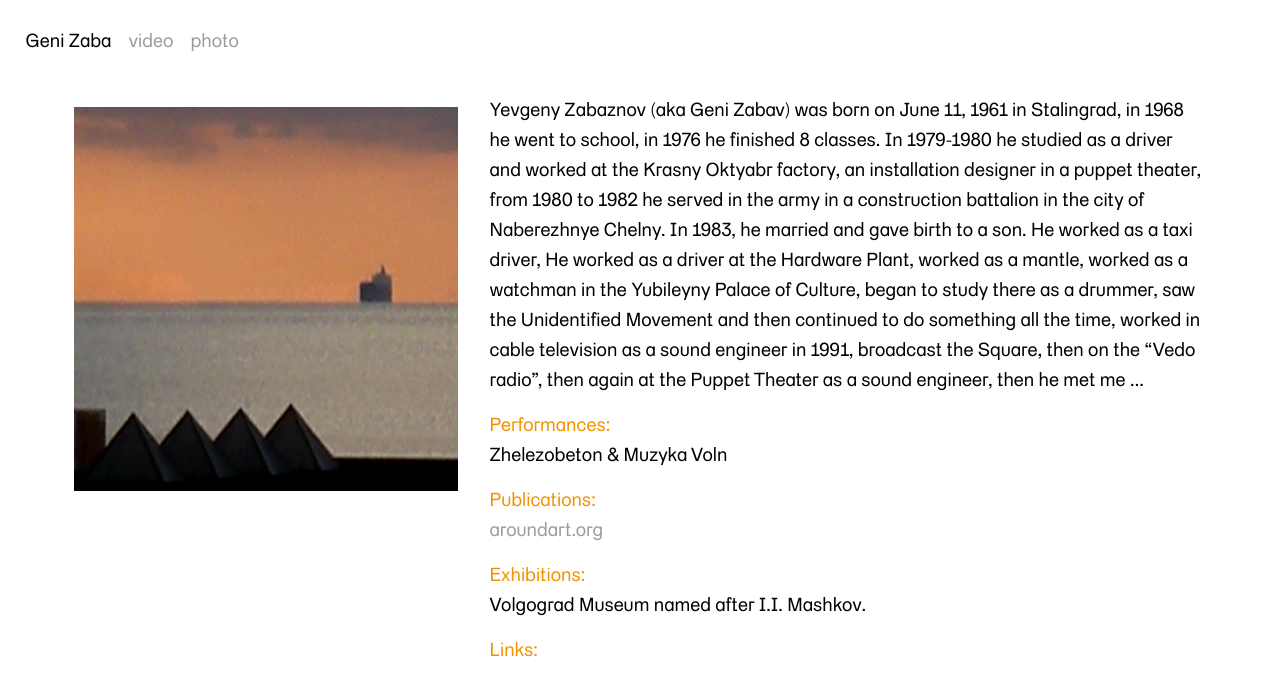
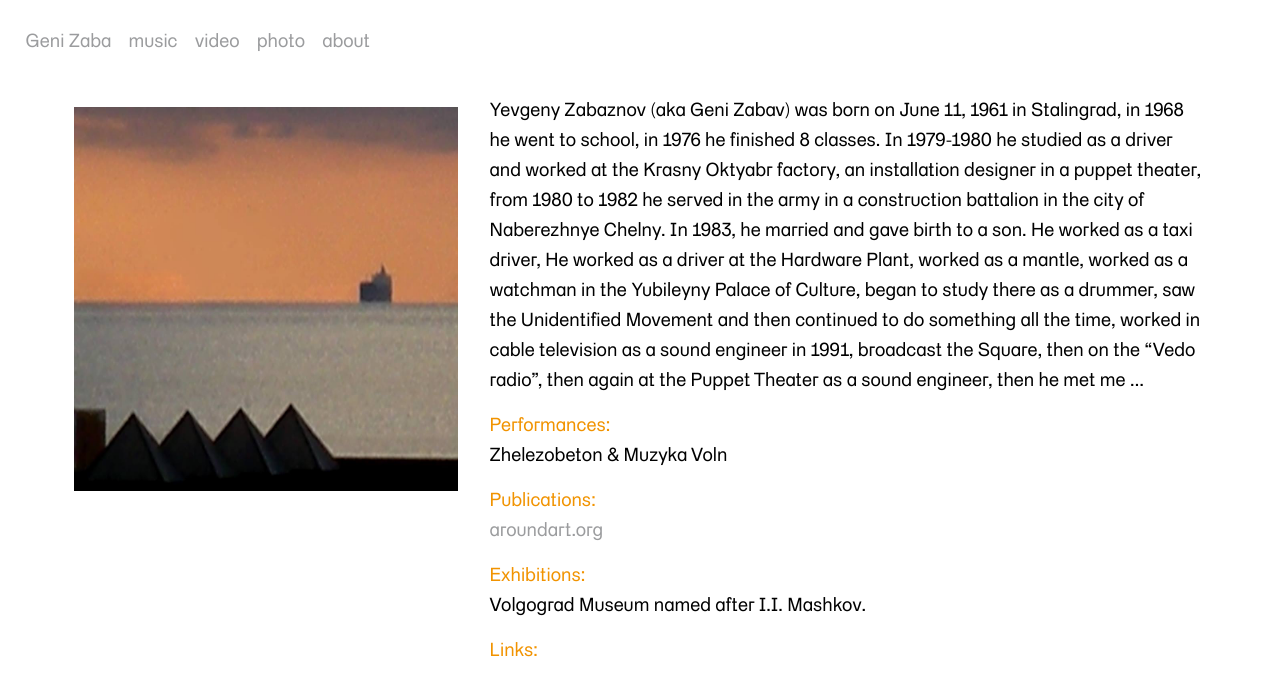
Before and after one commit to serjmax/genizaba, a Jekyll site: the page built from index.md, in a window 1280 px wide. Shown: the top 696 px of the page. Built offline with Jekyll 4.4.1, drawn with Linux system fonts in a browser that asks for light colours.

Commit message:
Update header.html

```diff
--- a/_includes/header.html
+++ b/_includes/header.html
@@ -1,9 +1,9 @@
 <nav>
     <ul>
-        <li><a href="{{ site.baseurl }}/" {% if page.url == "/" %} class="active" {% endif %}>{{ site.title }}</a></li>
-        <!-- <li><a style="color: black;" href="{{ '/videos.html' | relative_url }}">{{ site.title }}</a></li> -->
+        <li><a href="{{ site.baseurl }}/" >{{ site.title }}</a></li>
+        <li><a href="{{ '/music.html' | relative_url }}" {% if page.url == "/music.html" %} class="active" {% endif %}>music</a></li>
         <li><a href="{{ '/videos.html' | relative_url }}" {% if page.url == "/videos.html" %} class="active" {% endif %}>video</a></li>
         <li><a href="{{ '/photos.html' | relative_url }}" {% if page.url == "/photos.html" %} class="active" {% endif %}>photo</a></li>
-        <!-- <li><a href="{{ site.baseurl }}/" {% if page.url == "/" %} class="active" {% endif %}>about</a></li> -->
+        <li><a href="{{ '/about.html' | relative_url }}" {% if page.url == "/about.html" %} class="active" {% endif %}>about</a></li>
     </ul>
 </nav>
```
